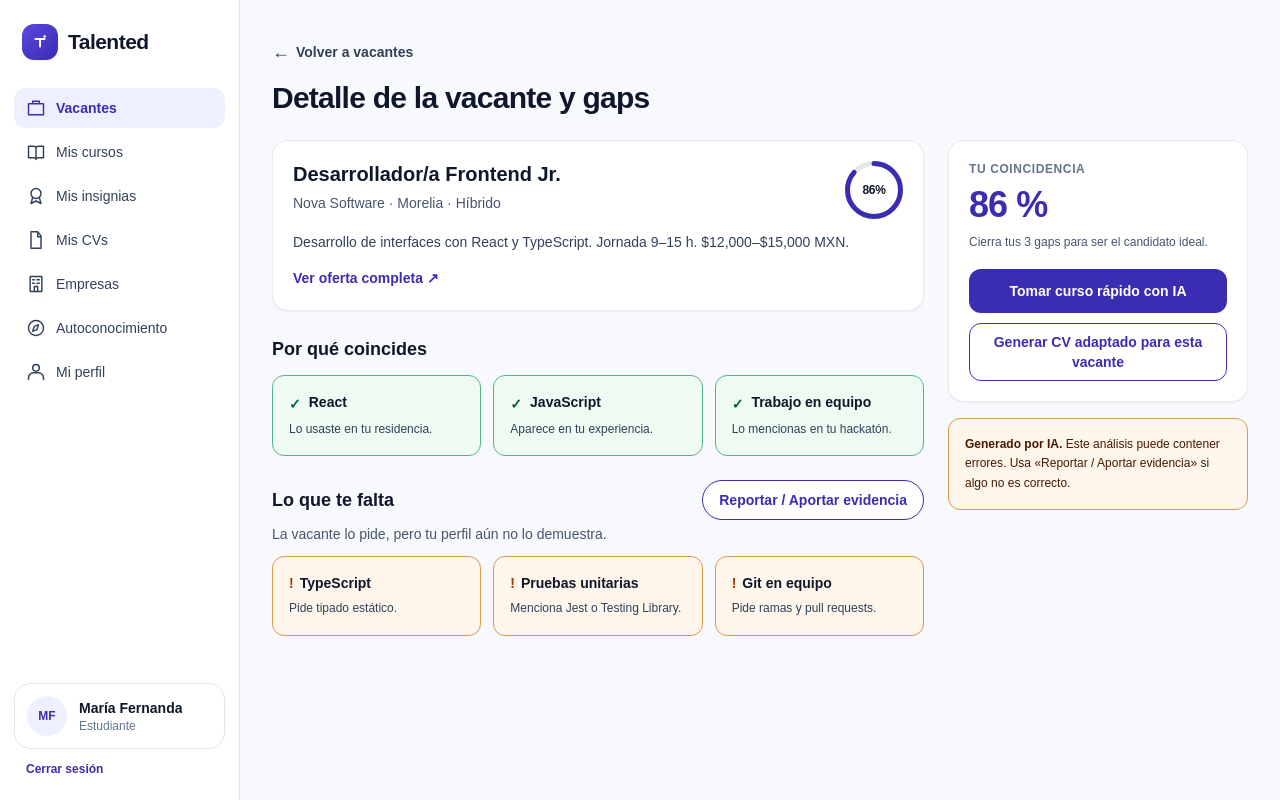
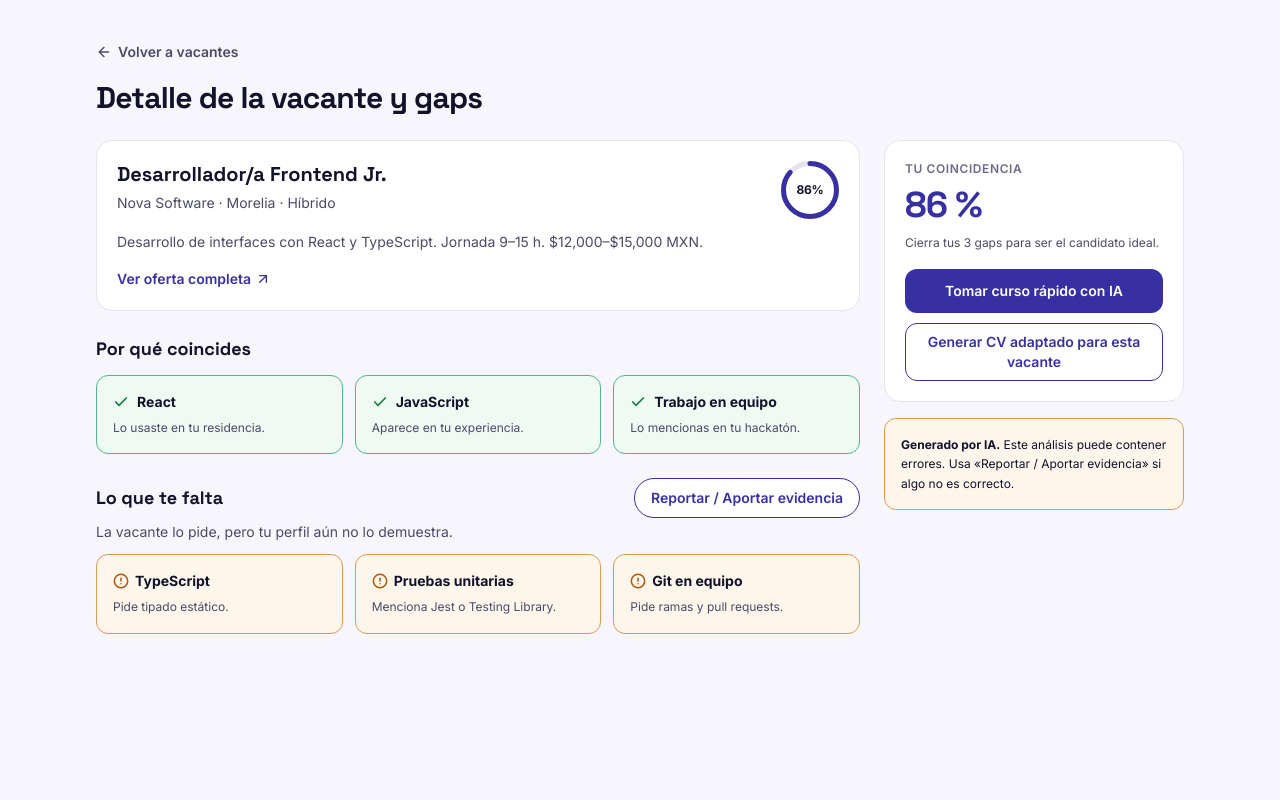
Before and after one commit to Flavvgarcia/plataforma-trabajo-estudiantes-frontend, a Next.js app: page /vacantes/550e8400-e29b-41d4-a716-446655440001 in a window 1280 px wide. Built offline with nearby package versions, Linux system fonts and the light colour scheme.

Commit message:
refactor(vacantes): unificar estilos, tipografia e iconos y quitar sidebar propio

```diff
--- a/app/vacantes/layout.tsx
+++ b/app/vacantes/layout.tsx
@@ -1,6 +1,36 @@
+import type { Metadata } from 'next';
+import { Inter, Space_Grotesk } from 'next/font/google';
 import type { ReactNode } from 'react';
-import { VacantesShell } from '@/components/vacantes/VacantesShell';
+
+const spaceGrotesk = Space_Grotesk({
+  subsets: ['latin'],
+  weight: ['600', '700'],
+  variable: '--font-talented-grotesk',
+  display: 'swap',
+});
+
+const inter = Inter({
+  subsets: ['latin'],
+  weight: ['400', '500', '600', '700'],
+  variable: '--font-talented-inter',
+  display: 'swap',
+});
+
+export const metadata: Metadata = {
+  title: 'Vacantes | Talented',
+  description:
+    'Explora vacantes compatibles con tu perfil, revisa tus gaps y prepárate para postularte.',
+};
 
 export default function VacantesLayout({ children }: { children: ReactNode }) {
-  return <VacantesShell>{children}</VacantesShell>;
+  return (
+    <div
+      className={`${spaceGrotesk.variable} ${inter.variable} min-h-screen bg-[#F7F6FC] text-[#12122B] antialiased [color-scheme:light]`}
+      style={{
+        fontFamily: 'var(--font-talented-inter), "Inter", sans-serif',
+      }}
+    >
+      {children}
+    </div>
+  );
 }
--- a/components/vacantes/CircularMatchBadge.tsx
+++ b/components/vacantes/CircularMatchBadge.tsx
@@ -32,7 +32,7 @@ export function CircularMatchBadge({
           cy={size / 2}
           r={radius}
           fill="none"
-          stroke="#E5E7EB"
+          stroke="#E4E3F1"
           strokeWidth={strokeWidth}
         />
         <circle
@@ -40,14 +40,14 @@ export function CircularMatchBadge({
           cy={size / 2}
           r={radius}
           fill="none"
-          stroke="#3B2DB2"
+          stroke="#3730A3"
           strokeWidth={strokeWidth}
           strokeLinecap="round"
           strokeDasharray={circumference}
           strokeDashoffset={strokeDashoffset}
         />
       </svg>
-      <span className="absolute text-xs font-bold tracking-tight text-slate-900">
+      <span className="absolute text-xs font-bold tracking-tight text-[#12122B]">
         {clamped}%
       </span>
     </div>
--- a/components/vacantes/GapSection.tsx
+++ b/components/vacantes/GapSection.tsx
@@ -1,3 +1,4 @@
+import { AlertCircle, Check } from 'lucide-react';
 import type { GapItem, HabilidadCoincidente } from './data/types';
 
 interface GapSectionProps {
@@ -16,7 +17,11 @@ export function GapSection({
       <section aria-labelledby="heading-coincides">
         <h2
           id="heading-coincides"
-          className="text-base font-bold text-slate-900 sm:text-lg"
+          className="text-base font-bold text-[#12122B] sm:text-lg"
+          style={{
+            fontFamily:
+              'var(--font-talented-grotesk), "Space Grotesk", sans-serif',
+          }}
         >
           Por qué coincides
         </h2>
@@ -28,17 +33,16 @@ export function GapSection({
               className="rounded-xl border border-[#52B788] bg-[#EFFAF3] p-4"
             >
               <div className="flex items-start gap-2">
-                <span
+                <Check
                   aria-hidden="true"
-                  className="mt-0.5 text-sm font-bold text-emerald-800"
-                >
-                  ✓
-                </span>
-                <h3 className="text-sm font-bold text-slate-900">
+                  className="mt-0.5 h-4 w-4 shrink-0 text-[#15803D]"
+                  strokeWidth={2.5}
+                />
+                <h3 className="text-sm font-bold text-[#12122B]">
                   {hab.nombre}
                 </h3>
               </div>
-              <p className="mt-1.5 text-xs leading-relaxed text-slate-700">
+              <p className="mt-1.5 text-xs leading-relaxed text-[#4A4A68]">
                 {hab.evidencia}
               </p>
             </div>
@@ -50,7 +54,11 @@ export function GapSection({
         <div className="flex flex-wrap items-center justify-between gap-3">
           <h2
             id="heading-falta"
-            className="text-base font-bold text-slate-900 sm:text-lg"
+            className="text-base font-bold text-[#12122B] sm:text-lg"
+            style={{
+              fontFamily:
+                'var(--font-talented-grotesk), "Space Grotesk", sans-serif',
+            }}
           >
             Lo que te falta
           </h2>
@@ -58,7 +66,7 @@ export function GapSection({
           <button
             type="button"
             onClick={onOpenReport}
-            className="inline-flex min-h-10 items-center justify-center rounded-full border border-[#3B2DB2] bg-white px-4 text-xs font-semibold text-[#3B2DB2] transition hover:bg-[#EEF0FF] focus-visible:outline-2 focus-visible:outline-offset-2 focus-visible:outline-[#3B2DB2] sm:text-sm"
+            className="inline-flex min-h-10 items-center justify-center rounded-full border border-[#3730A3] bg-white px-4 text-xs font-semibold text-[#3730A3] transition hover:bg-[#EEEDFC] focus-visible:outline-2 focus-visible:outline-offset-2 focus-visible:outline-[#3730A3] sm:text-sm"
           >
             <span className="sm:hidden">Reportar</span>
             <span className="hidden sm:inline">
@@ -67,7 +75,7 @@ export function GapSection({
           </button>
         </div>
 
-        <p className="mt-1 text-xs text-slate-600 sm:text-sm">
+        <p className="mt-1 text-xs text-[#4A4A68] sm:text-sm">
           La vacante lo pide, pero tu perfil aún no lo demuestra.
         </p>
 
@@ -81,23 +89,22 @@ export function GapSection({
               >
                 <div className="flex items-start justify-between gap-2">
                   <div className="flex items-start gap-1.5">
-                    <span
+                    <AlertCircle
                       aria-hidden="true"
-                      className="text-sm font-bold text-amber-800"
-                    >
-                      !
-                    </span>
-                    <h3 className="text-sm font-bold text-slate-900">
+                      className="mt-0.5 h-4 w-4 shrink-0 text-[#B45309]"
+                      strokeWidth={2.2}
+                    />
+                    <h3 className="text-sm font-bold text-[#12122B]">
                       {gap.nombre}
                     </h3>
                   </div>
                   {isDisputado && (
-                    <span className="shrink-0 rounded-full bg-[#EEF0FF] px-2 py-0.5 text-[11px] font-semibold text-[#3B2DB2]">
+                    <span className="shrink-0 rounded-full bg-[#EEEDFC] px-2 py-0.5 text-[11px] font-semibold text-[#3730A3]">
                       En revisión
                     </span>
                   )}
                 </div>
-                <p className="mt-1.5 text-xs leading-relaxed text-slate-700">
+                <p className="mt-1.5 text-xs leading-relaxed text-[#4A4A68]">
                   {gap.motivo_vacante}
                 </p>
               </div>
--- a/components/vacantes/VacanteDetailClient.tsx
+++ b/components/vacantes/VacanteDetailClient.tsx
@@ -2,6 +2,7 @@
 
 import Link from 'next/link';
 import { useState } from 'react';
+import { ArrowLeft, ArrowUpRight } from 'lucide-react';
 import { CircularMatchBadge } from './CircularMatchBadge';
 import { GapSection } from './GapSection';
 import { ReportarGapDrawer } from './ReportarGapDrawer';
@@ -54,21 +55,25 @@ export function VacanteDetailClient({ vacante }: VacanteDetailClientProps) {
   };
 
   return (
-    <div className="min-h-screen bg-[#F8F9FC] text-slate-900">
+    <div className="min-h-screen bg-[#F7F6FC] text-[#12122B]">
       <main className="mx-auto w-full max-w-6xl px-4 py-5 sm:px-6 lg:px-8 lg:py-8">
         <header className="mb-5 flex items-center gap-3 lg:mb-6 lg:flex-col lg:items-start lg:gap-2">
           <Link
             href="/vacantes"
             aria-label="Volver a vacantes"
-            className="inline-flex min-h-10 items-center gap-1.5 rounded-lg px-2 text-sm font-semibold text-slate-700 transition hover:bg-slate-200/60 hover:text-[#3B2DB2] focus-visible:outline-2 focus-visible:outline-offset-2 focus-visible:outline-[#3B2DB2] lg:px-0 lg:hover:bg-transparent"
+            className="inline-flex min-h-10 items-center gap-1.5 rounded-lg px-2 text-sm font-semibold text-[#4A4A68] transition hover:bg-[#EEEDFC] hover:text-[#3730A3] focus-visible:outline-2 focus-visible:outline-offset-2 focus-visible:outline-[#3730A3] lg:px-0 lg:hover:bg-transparent"
           >
-            <span aria-hidden="true" className="text-lg leading-none">
-              ←
-            </span>
+            <ArrowLeft className="h-4 w-4" aria-hidden="true" />
             <span className="hidden lg:inline">Volver a vacantes</span>
           </Link>
 
-          <h1 className="text-xl font-bold tracking-tight text-slate-900 sm:text-2xl lg:text-3xl">
+          <h1
+            className="text-xl font-bold tracking-tight text-[#12122B] sm:text-2xl lg:text-3xl"
+            style={{
+              fontFamily:
+                'var(--font-talented-grotesk), "Space Grotesk", sans-serif',
+            }}
+          >
             <span className="lg:hidden">Detalle de la vacante</span>
             <span className="hidden lg:inline">
               Detalle de la vacante y gaps
@@ -80,13 +85,13 @@ export function VacanteDetailClient({ vacante }: VacanteDetailClientProps) {
           <div
             role="status"
             aria-live="polite"
-            className="mb-5 flex items-center justify-between gap-3 rounded-xl border border-emerald-300 bg-emerald-50 px-4 py-3 text-sm text-emerald-900"
+            className="mb-5 flex items-center justify-between gap-3 rounded-xl border border-[#52B788] bg-[#EFFAF3] px-4 py-3 text-sm text-[#12122B]"
           >
             <span>{statusMessage}</span>
             <button
               type="button"
               onClick={() => setStatusMessage(null)}
-              className="shrink-0 text-xs font-semibold text-emerald-800 hover:underline focus-visible:outline-2 focus-visible:outline-offset-2 focus-visible:outline-emerald-700"
+              className="shrink-0 text-xs font-semibold text-[#15803D] hover:underline focus-visible:outline-2 focus-visible:outline-offset-2 focus-visible:outline-[#15803D]"
             >
               Cerrar
             </button>
@@ -97,14 +102,20 @@ export function VacanteDetailClient({ vacante }: VacanteDetailClientProps) {
           <div className="space-y-6">
             <section
               aria-label="Resumen de la vacante"
-              className="rounded-2xl border border-slate-200/80 bg-white p-5 shadow-xs"
+              className="rounded-2xl border border-[#E4E3F1] bg-white p-5"
             >
               <div className="flex items-start justify-between gap-4">
                 <div className="min-w-0 flex-1">
-                  <h2 className="text-lg font-bold leading-snug text-slate-900 sm:text-xl">
+                  <h2
+                    className="text-lg font-bold leading-snug text-[#12122B] sm:text-xl"
+                    style={{
+                      fontFamily:
+                        'var(--font-talented-grotesk), "Space Grotesk", sans-serif',
+                    }}
+                  >
                     {vacante.titulo}
                   </h2>
-                  <p className="mt-1 text-sm text-slate-600">
+                  <p className="mt-1 text-sm text-[#4A4A68]">
                     {vacante.empresa.nombre} · {ubicacionTexto} ·{' '}
                     {MODALIDAD_LABELS[vacante.modalidad]}
                   </p>
@@ -115,7 +126,7 @@ export function VacanteDetailClient({ vacante }: VacanteDetailClientProps) {
                 />
               </div>
 
-              <p className="mt-3 text-sm leading-relaxed text-slate-700">
+              <p className="mt-3 text-sm leading-relaxed text-[#4A4A68]">
                 {vacante.resumen}
               </p>
 
@@ -124,10 +135,10 @@ export function VacanteDetailClient({ vacante }: VacanteDetailClientProps) {
                   href={vacante.enlace_aplicar}
                   target="_blank"
                   rel="noopener noreferrer"
-                  className="inline-flex items-center gap-1 rounded text-sm font-semibold text-[#3B2DB2] underline-offset-2 hover:underline focus-visible:outline-2 focus-visible:outline-offset-2 focus-visible:outline-[#3B2DB2]"
+                  className="inline-flex items-center gap-1 rounded text-sm font-semibold text-[#3730A3] underline-offset-2 hover:underline focus-visible:outline-2 focus-visible:outline-offset-2 focus-visible:outline-[#3730A3]"
                 >
                   <span>Ver oferta completa</span>
-                  <span aria-hidden="true">↗</span>
+                  <ArrowUpRight className="h-4 w-4" aria-hidden="true" />
                 </a>
               </div>
             </section>
@@ -145,14 +156,20 @@ export function VacanteDetailClient({ vacante }: VacanteDetailClientProps) {
             aria-label="Acciones de coincidencia"
             className="mt-6 space-y-4 lg:mt-0"
           >
-            <div className="hidden rounded-2xl border border-slate-200/80 bg-white p-5 shadow-xs lg:block">
-              <p className="text-xs font-semibold uppercase tracking-wider text-slate-500">
+            <div className="hidden rounded-2xl border border-[#E4E3F1] bg-white p-5 lg:block">
+              <p className="text-xs font-semibold uppercase tracking-wider text-[#6B6A8A]">
                 TU COINCIDENCIA
               </p>
-              <p className="mt-2 text-4xl font-extrabold tracking-tight text-[#3B2DB2]">
+              <p
+                className="mt-2 text-4xl font-extrabold tracking-tight text-[#3730A3]"
+                style={{
+                  fontFamily:
+                    'var(--font-talented-grotesk), "Space Grotesk", sans-serif',
+                }}
+              >
                 {vacante.coincidencia.porcentaje} %
               </p>
-              <p className="mt-2 text-xs leading-relaxed text-slate-600">
+              <p className="mt-2 text-xs leading-relaxed text-[#4A4A68]">
                 {openGapsCount > 0
                   ? `Cierra tus ${openGapsCount} ${
                       openGapsCount === 1 ? 'gap' : 'gaps'
@@ -163,20 +180,20 @@ export function VacanteDetailClient({ vacante }: VacanteDetailClientProps) {
               <div className="mt-4 space-y-2.5">
                 <Link
                   href="/mis-cursos"
-                  className="flex min-h-11 w-full items-center justify-center rounded-xl bg-[#3B2DB2] px-4 text-center text-sm font-semibold text-white transition hover:bg-[#31249A] focus-visible:outline-2 focus-visible:outline-offset-2 focus-visible:outline-[#3B2DB2]"
+                  className="flex min-h-11 w-full items-center justify-center rounded-xl bg-[#3730A3] px-4 text-center text-sm font-semibold text-white transition hover:bg-[#2E2785] focus-visible:outline-2 focus-visible:outline-offset-2 focus-visible:outline-[#3730A3]"
                 >
                   Tomar curso rápido con IA
                 </Link>
                 <Link
                   href="/mis-cvs"
-                  className="flex min-h-11 w-full items-center justify-center rounded-xl border border-[#3B2DB2] bg-white px-4 py-2 text-center text-sm font-semibold text-[#3B2DB2] transition hover:bg-[#EEF0FF] focus-visible:outline-2 focus-visible:outline-offset-2 focus-visible:outline-[#3B2DB2]"
+                  className="flex min-h-11 w-full items-center justify-center rounded-xl border border-[#3730A3] bg-white px-4 py-2 text-center text-sm font-semibold text-[#3730A3] transition hover:bg-[#EEEDFC] focus-visible:outline-2 focus-visible:outline-offset-2 focus-visible:outline-[#3730A3]"
                 >
                   Generar CV adaptado para esta vacante
                 </Link>
               </div>
             </div>
 
-            <div className="rounded-xl border border-[#D99B52] bg-[#FEF6EB] p-4 text-xs leading-relaxed text-amber-950">
+            <div className="rounded-xl border border-[#D99B52] bg-[#FEF6EB] p-4 text-xs leading-relaxed text-[#12122B]">
               <strong className="font-bold">Generado por IA.</strong> Este
               análisis puede contener errores. Usa{' '}
               <span className="lg:hidden">«Reportar»</span>
@@ -189,13 +206,13 @@ export function VacanteDetailClient({ vacante }: VacanteDetailClientProps) {
             <div className="space-y-2.5 pt-2 lg:hidden">
               <Link
                 href="/mis-cursos"
-                className="flex min-h-12 w-full items-center justify-center rounded-xl bg-[#3B2DB2] px-4 text-center text-sm font-semibold text-white transition hover:bg-[#31249A] focus-visible:outline-2 focus-visible:outline-offset-2 focus-visible:outline-[#3B2DB2]"
+                className="flex min-h-12 w-full items-center justify-center rounded-xl bg-[#3730A3] px-4 text-center text-sm font-semibold text-white transition hover:bg-[#2E2785] focus-visible:outline-2 focus-visible:outline-offset-2 focus-visible:outline-[#3730A3]"
               >
                 Tomar curso rápido con IA
               </Link>
               <Link
                 href="/mis-cvs"
-                className="flex min-h-12 w-full items-center justify-center rounded-xl border border-[#3B2DB2] bg-white px-4 py-2 text-center text-sm font-semibold text-[#3B2DB2] transition hover:bg-[#EEF0FF] focus-visible:outline-2 focus-visible:outline-offset-2 focus-visible:outline-[#3B2DB2]"
+                className="flex min-h-12 w-full items-center justify-center rounded-xl border border-[#3730A3] bg-white px-4 py-2 text-center text-sm font-semibold text-[#3730A3] transition hover:bg-[#EEEDFC] focus-visible:outline-2 focus-visible:outline-offset-2 focus-visible:outline-[#3730A3]"
               >
                 Generar CV adaptado para esta vacante
               </Link>
--- a/components/vacantes/VacantesShell.tsx
+++ /dev/null
@@ -1,178 +0,0 @@
-'use client';
-
-import Link from 'next/link';
-import { usePathname } from 'next/navigation';
-import type { ReactNode } from 'react';
-
-const DESKTOP_NAV = [
-  {
-    label: 'Vacantes',
-    href: '/vacantes',
-    icon: 'M3 7h18v13H3z M8 7V4h8v3',
-  },
-  {
-    label: 'Mis cursos',
-    href: '/mis-cursos',
-    icon: 'M3 5h6q3 0 3 2q0-2 3-2h6v14h-6q-3 0-3 2q0-2-3-2H3z M12 7v14',
-  },
-  {
-    label: 'Mis insignias',
-    href: '/mis-insignias',
-    icon: 'M16 14l2 7-6-3-6 3 2-7 M18 9a6 6 0 1 1-12 0a6 6 0 1 1 12 0',
-  },
-  {
-    label: 'Mis CVs',
-    href: '/mis-cvs',
-    icon: 'M6 2h8l4 5v15H6z M14 2v6h4',
-  },
-  {
-    label: 'Empresas',
-    href: '/empresas',
-    icon: 'M5 3h14v18H5z M8 7h2m3 0h3m-8 4h2m3 0h3m-6 10v-6h4v6',
-  },
-  {
-    label: 'Autoconocimiento',
-    href: '/autoconocimiento',
-    icon: 'M21 12a9 9 0 1 1-18 0a9 9 0 1 1 18 0 M15 8l-2 6-5 2 2-6z',
-  },
-  {
-    label: 'Mi perfil',
-    href: '/mi-perfil',
-    icon: 'M16 7a4 4 0 1 1-8 0a4 4 0 1 1 8 0 M3 21v-2a6 6 0 0 1 6-6h6a6 6 0 0 1 6 6v2',
-  },
-] as const;
-
-const MOBILE_NAV = [
-  { label: 'Vacantes', href: '/vacantes' },
-  { label: 'Cursos', href: '/mis-cursos' },
-  { label: 'Insignias', href: '/mis-insignias' },
-  { label: 'Perfil', href: '/mi-perfil' },
-] as const;
-
-function TalentedLogo() {
-  return (
-    <span
-      aria-hidden="true"
-      className="inline-flex h-9 w-9 shrink-0 items-center justify-center rounded-xl bg-gradient-to-br from-[#5B47E0] to-[#3B2DB2] text-white shadow-xs"
-    >
-      <svg viewBox="0 0 24 24" className="h-5 w-5" fill="none">
-        <path
-          d="M6.5 8.5h11M12 8.5v9"
-          stroke="currentColor"
-          strokeWidth="2.4"
-          strokeLinecap="round"
-        />
-        <circle cx="17.5" cy="5.5" r="1.5" fill="currentColor" />
-      </svg>
-    </span>
-  );
-}
-
-export function VacantesShell({ children }: { children: ReactNode }) {
-  const pathname = usePathname();
-  const isDetailPage = pathname !== '/vacantes' && pathname.startsWith('/vacantes/');
-
-  return (
-    <div className="flex min-h-screen bg-[#F8F9FC] text-slate-900">
-      <aside className="sticky top-0 hidden h-screen w-[240px] shrink-0 flex-col border-r border-[#E4E3F1] bg-white px-3.5 py-5 lg:flex">
-        <Link
-          href="/vacantes"
-          className="mb-6 flex items-center gap-2.5 rounded-xl px-2 py-1 text-[21px] font-bold tracking-tight text-slate-900 focus-visible:outline-2 focus-visible:outline-offset-2 focus-visible:outline-[#3B2DB2]"
-        >
-          <TalentedLogo />
-          <span>Talented</span>
-        </Link>
-
-        <nav aria-label="Navegación principal" className="flex flex-col gap-1">
-          {DESKTOP_NAV.map((item) => {
-            const isActive =
-              item.href === '/vacantes'
-                ? pathname.startsWith('/vacantes')
-                : pathname === item.href;
-
-            return (
-              <Link
-                key={item.href}
-                href={item.href}
-                aria-current={isActive ? 'page' : undefined}
-                className={`flex items-center gap-2.5 rounded-xl px-3 py-2.5 text-sm transition focus-visible:outline-2 focus-visible:outline-offset-2 focus-visible:outline-[#3B2DB2] ${
-                  isActive
-                    ? 'bg-[#EEF0FF] font-semibold text-[#3B2DB2]'
-                    : 'font-medium text-slate-700 hover:bg-[#F5F6FF] hover:text-[#3B2DB2]'
-                }`}
-              >
-                <svg
-                  aria-hidden="true"
-                  viewBox="0 0 24 24"
-                  className="h-5 w-5 shrink-0"
-                  fill="none"
-                  stroke="currentColor"
-                  strokeWidth="1.75"
-                  strokeLinecap="round"
-                  strokeLinejoin="round"
-                >
-                  <path d={item.icon} />
-                </svg>
-                <span>{item.label}</span>
-              </Link>
-            );
-          })}
-        </nav>
-
-        <footer className="mt-auto pt-4">
-          <div className="flex items-center gap-3 rounded-2xl border border-[#E4E3F1] bg-white p-3">
-            <span className="inline-flex h-10 w-10 shrink-0 items-center justify-center rounded-full bg-[#EEF0FF] text-xs font-bold text-[#3B2DB2]">
-              MF
-            </span>
-            <div className="min-w-0">
-              <p className="truncate text-sm font-bold text-slate-900">
-                María Fernanda
-              </p>
-              <p className="truncate text-xs text-slate-500">Estudiante</p>
-            </div>
-          </div>
-
-          <Link
-            href="/login"
-            className="mt-3 inline-block px-3 text-xs font-semibold text-[#3B2DB2] hover:underline focus-visible:outline-2 focus-visible:outline-offset-2 focus-visible:outline-[#3B2DB2]"
-          >
-            Cerrar sesión
-          </Link>
-        </footer>
-      </aside>
-
-      <div className={`min-w-0 flex-1 ${isDetailPage ? '' : 'pb-16 lg:pb-0'}`}>
-        {children}
-      </div>
-
-      {!isDetailPage && (
-        <nav
-          aria-label="Navegación móvil"
-          className="fixed inset-x-0 bottom-0 z-30 flex items-center justify-around border-t border-slate-200 bg-white px-2 py-2 lg:hidden"
-        >
-          {MOBILE_NAV.map((item) => {
-            const isActive =
-              item.href === '/vacantes'
-                ? pathname.startsWith('/vacantes')
-                : pathname === item.href;
-
-            return (
-              <Link
-                key={item.href}
-                href={item.href}
-                aria-current={isActive ? 'page' : undefined}
-                className={`min-h-10 rounded-lg px-3 py-2 text-xs font-semibold transition focus-visible:outline-2 focus-visible:outline-offset-2 focus-visible:outline-[#3B2DB2] ${
-                  isActive
-                    ? 'text-[#3B2DB2] underline decoration-2 underline-offset-4'
-                    : 'text-[#3B2DB2]/80 hover:text-[#3B2DB2]'
-                }`}
-              >
-                {item.label}
-              </Link>
-            );
-          })}
-        </nav>
-      )}
-    </div>
-  );
-}
--- a/package.json
+++ b/package.json
@@ -9,6 +9,7 @@
     "lint": "eslint"
   },
   "dependencies": {
+    "lucide-react": "^1.80.0",
     "next": "16.4.6",
     "react": "19.3.0",
     "react-dom": "19.3.0"
```
Also changed, not shown: app/vacantes/[id]/page.tsx (+6 -6 lines), components/vacantes/ReportarGapDrawer.tsx (+35 -29 lines), components/vacantes/VacanteCard.tsx (+10 -9 lines), components/vacantes/VacanteFilters.tsx (+37 -34 lines), components/vacantes/VacantesListClient.tsx (+13 -7 lines), 1 other file (tests, documents, lock files or other folders).
